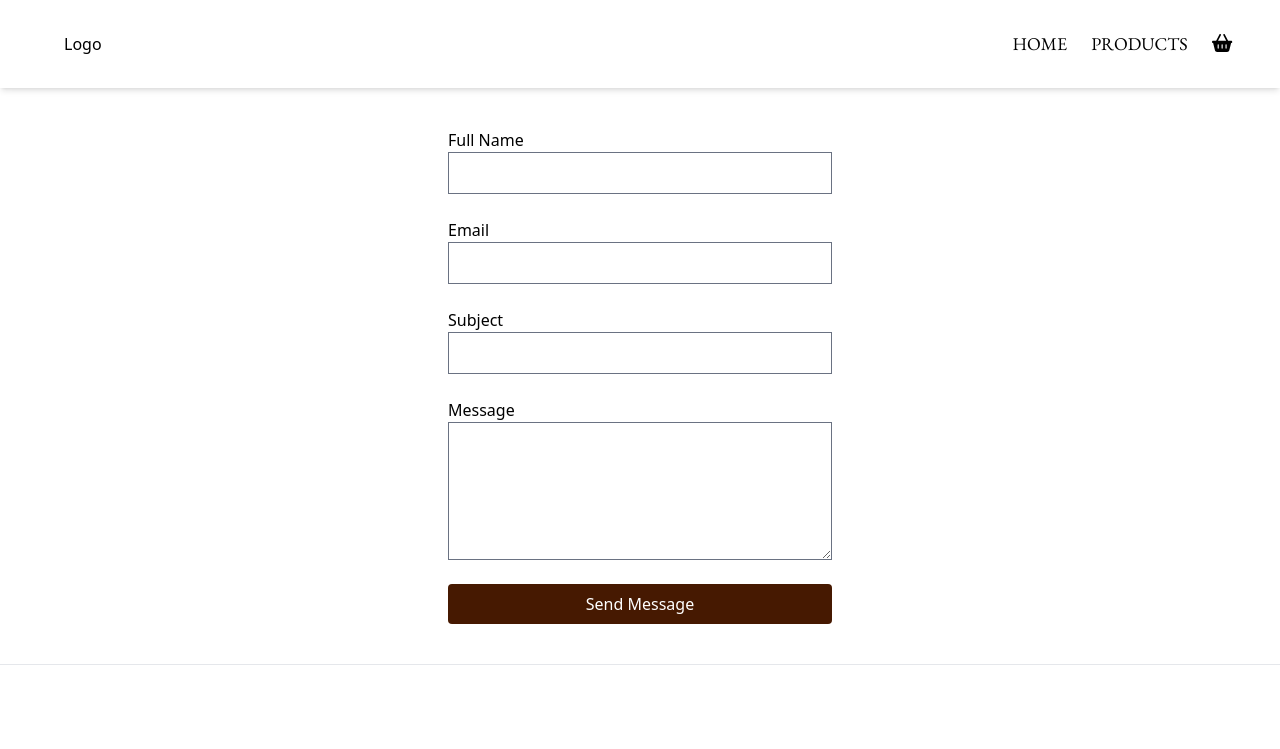
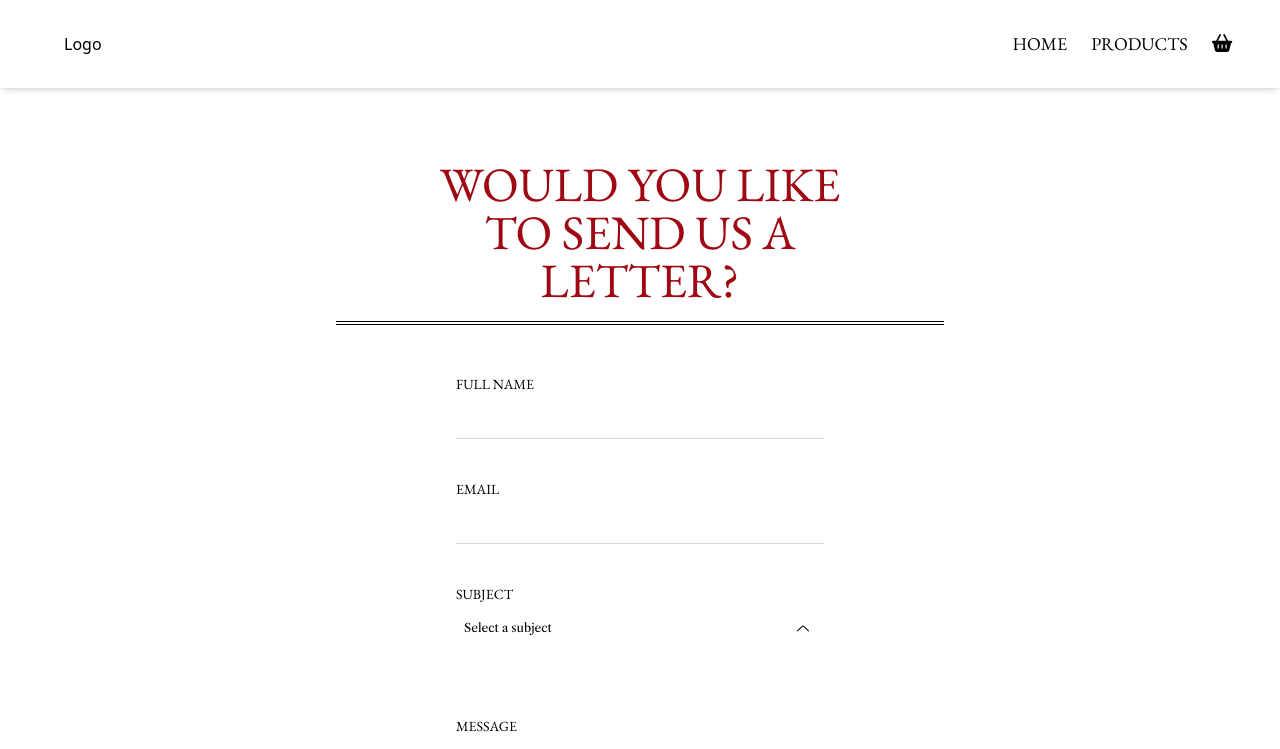
Before and after one commit to aggicreative555/antiquities-v2, a React (Vite) app: page /contact in a window 1280 px wide. Shown: the top 749 px of the page. Built offline with nearby package versions, Linux system fonts and the light colour scheme; a web font is replaced by a local one.

Commit message:
style(contact): style inputs on contact page and error messages

```diff
--- a/src/components/forms/ContactForm.jsx
+++ b/src/components/forms/ContactForm.jsx
@@ -1,4 +1,4 @@
-import React from 'react';
+import React, { useState } from 'react';
 import { useForm } from 'react-hook-form';
 import { useNavigate } from 'react-router-dom';
 import { yupResolver } from '@hookform/resolvers/yup';
@@ -7,6 +7,7 @@ import { showToast } from '../../utils/toast';
 import { toast } from 'react-toastify';
 
 function ContactForm() {
+  const [dropdownOpen, setDropdownOpen] = useState(false);
   const navigate = useNavigate();
   const {
     register,
@@ -40,74 +41,93 @@ function ContactForm() {
   };
 
   return (
+    <>
+      <h1 className="uppercase font-garamond w-full text-center break-word max-w-[400px] md:max-w-[450px] mb-4 mt-8 text-red-800 text-3xl md:text-5xl">
+        Would you like to send us a letter?
+      </h1>
+      <span className="h-[1px] w-2/4 bg-black m-[1px]"></span>
+      <span className="h-[1px] w-2/4 bg-black m-[1px]"></span>
       <form
         onSubmit={handleSubmit(onSubmit)}
-      className="flex flex-col gap-6 md:w-96"
+        className={`flex flex-col gap-6 md:w-96 mt-10 ${isSubmitting ? 'opacity-50 pointer-events-none' : ''}`}
       >
-      <label className="flex flex-col w-full">
+        <label className="label-base group">
           Full Name
           <input
             type="text"
             {...register('name')}
             autoComplete="name"
-          className="border p-2 border-gray-500"
+            className="input-base border-b-[1px] hover:border-black hover:border-b-[2px] transition-all duration-200 ease-in-out focus:border-black focus:border focus:rounded-none focus:outline-1 focus:outline-offset-1 focus:outline-black"
           />
           {errors.name && (
-          <p className="text-red-800 error-message">{errors.name.message}</p>
+            <p className="error-message">{errors.name.message}</p>
           )}
         </label>
-      <label className="flex flex-col w-full">
+        <label className="label-base group">
           Email
           <input
             type="email"
             {...register('email')}
             autoComplete="email"
-          className="border p-2 border-gray-500"
+            className="input-base border-b-[1px] hover:border-black hover:border-b-[2px] transition-all duration-200 ease-in-out focus:border-black focus:border focus:rounded-none focus:outline-1 focus:outline-offset-1 focus:outline-black"
           />
           {errors.email && (
-          <p className="text-red-800 error-message">{errors.email.message}</p>
+            <p className="error-message">{errors.email.message}</p>
           )}
         </label>
-      <label className="flex flex-col w-full">
+        <label className="label-base group">
           Subject
-        <input
-          list="subject-options"
+          <div className="relative">
+            <select
               {...register('subject')}
-          className="border p-2 border-gray-500"
-        />
-        <datalist id="subject-options">
-          <option value="Product" />
-          <option value="Feedback" />
-          <option value="Checkout process" />
-          <option value="Shipping" />
-          <option value="Payment details" />
-          <option value="Review" />
-          <option value="Other" />
-        </datalist>
+              className="input-base border-0 pr-8 appearance-none w-full text-black font-caslon py-2 px-2 focus:border focus:rounded-none focus:outline-1 focus:outline-offset-1 focus:outline-black text-xs hover:bg-gray-100"
+              onClick={() => setDropdownOpen(!dropdownOpen)}
+            >
+              <option value="">Select a subject</option>
+              <option value="Product" className="">
+                Product
+              </option>
+              <option value="Feedback">Feedback</option>
+              <option value="Checkout process">Checkout process</option>
+              <option value="Shipping">Shipping</option>
+              <option value="Payment details">Payment details</option>
+              <option value="Review">Review</option>
+              <option value="Other">Other</option>
+            </select>
+            <div className="p-4">
+              <span
+                className={`h-[1px] w-2 rounded-full absolute top-4 right-[14px] bg-black transition-transform duration-150 ${dropdownOpen ? '-rotate-45' : 'rotate-45 '}`}
+              ></span>
+              <span
+                className={`h-[1px] w-2 rounded-full absolute top-4 right-[20px] bg-black -rotate-45 transition-transform duration-150 ${dropdownOpen ? 'rotate-45' : ''}`}
+              ></span>
+            </div>
+          </div>
           {errors.subject && (
-          <p className="text-red-800 error-message">{errors.subject.message}</p>
+            <p className="error-message">{errors.subject.message}</p>
           )}
         </label>
-      <label className="flex flex-col w-full">
+        <label className="label-base group">
           Message
           <textarea
             {...register('body')}
             rows={5}
-          className="border p-2 border-gray-500"
+            className="input-base mt-4 border-b-[1px] hover:border-black border-l-[1px] hover:border-b-[2px] hover:border-l-[2px] transition-all duration-200 ease-in-out focus:border-black focus:border focus:rounded-none focus:outline-1 focus:outline-offset-1 focus:outline-black"
           />
           {errors.body && (
-          <p className="text-red-800 error-message">{errors.body.message}</p>
+            <p className="error-message">{errors.body.message}</p>
           )}
         </label>
         <button
           type="submit"
-        className="bg-amber-950 text-white py-2 px-4 rounded hover:bg-amber-700 transition-all ease-in-out duration-150"
+          className="btn-l btn-primary disabled:bg-gray-100 disabled:text-gray-400"
           disabled={isSubmitting}
         >
           {' '}
           {isSubmitting ? 'Sending message...' : 'Send Message'}
         </button>
       </form>
+    </>
   );
 }
 
--- a/src/main.css
+++ b/src/main.css
@@ -26,4 +26,16 @@
   .btn-s {
     @apply flex items-center justify-center px-4 py-2 my-4 rounded-full shadow-md font-button uppercase text-xs font-light transition-all duration-300 ease-in-out hover:font-medium hover:shadow-lg cursor-pointer;
   }
+
+  .input-base {
+    @apply border-gray-300 group-hover:border-black py-2 px-2;
+  }
+
+  .label-base {
+    @apply flex flex-col p-2 w-full font-garamond uppercase text-black text-sm focus:tracking-wider gap-2;
+  }
+
+  .error-message {
+    @apply py-4 mb-2 text-red-800 italic font-caslon normal-case transition-all duration-300 ease-in-out;
+  }
 }
```
Lines whose indentation alone changed are shown as unchanged.
